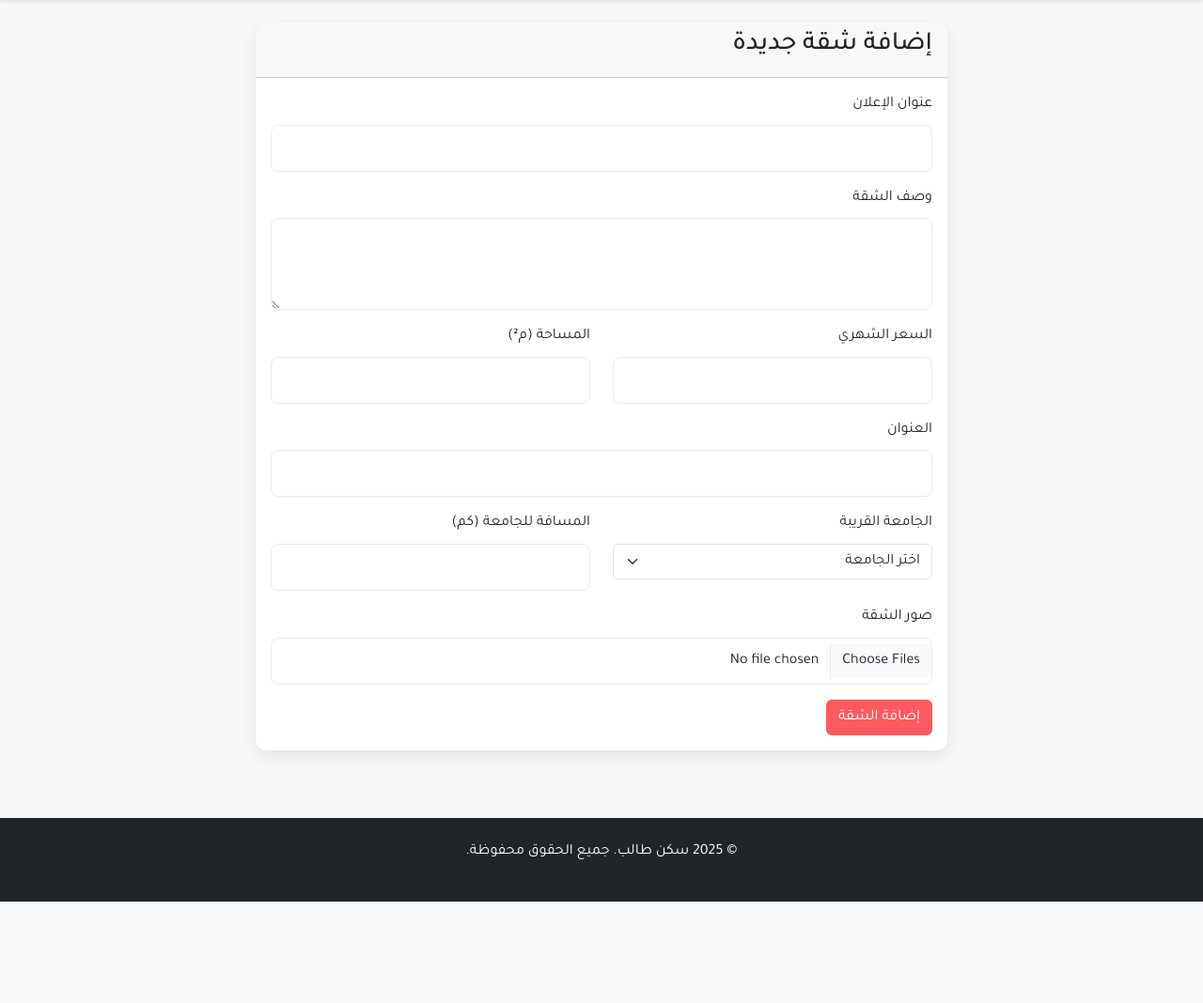
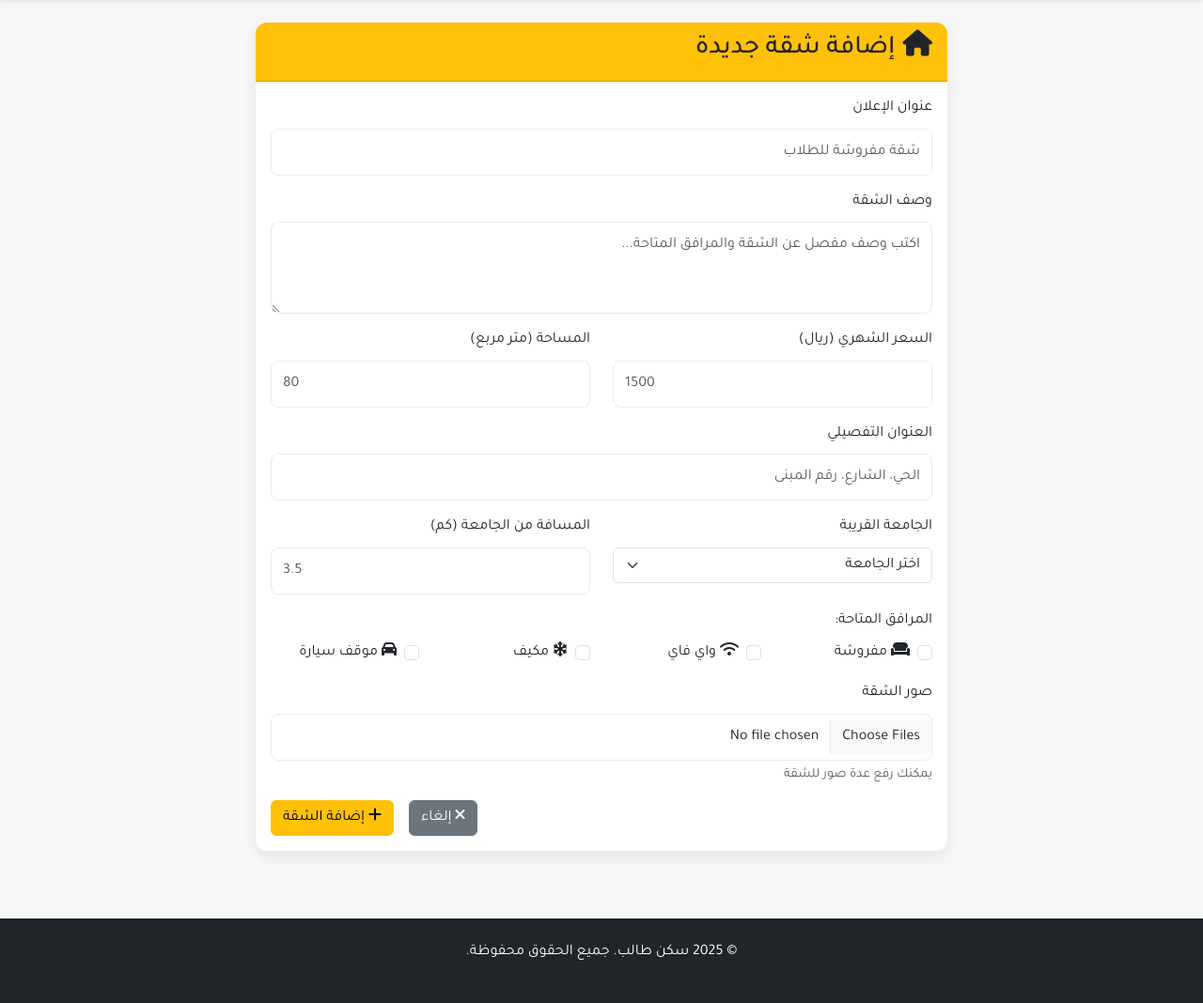
Before and after one commit to ibrahemmaher900/student-housing, a Django app: page /apartments/add/ in a window 1280 px wide. Shown: the part 78-1146 px from the top of the page at 94% size. Before the commit the page ends 1038 px from the top, so only its background shows below. Run offline with Django 4.2, Linux system fonts and the light colour scheme; the visitor is signed in with stand-in values (Sample User, id 1); data that the repository does not hold is empty.

```diff
--- a/templates/apartments/add_apartment_simple.html
+++ b/templates/apartments/add_apartment_simple.html
@@ -7,8 +7,8 @@
     <div class="row justify-content-center">
         <div class="col-md-8">
             <div class="card">
-                <div class="card-header">
-                    <h3>إضافة شقة جديدة</h3>
+                <div class="card-header bg-warning text-dark">
+                    <h3><i class="fas fa-home me-2"></i>إضافة شقة جديدة</h3>
                 </div>
                 <div class="card-body">
                     <form method="post" enctype="multipart/form-data">
@@ -16,28 +16,28 @@
 
                         <div class="mb-3">
                             <label class="form-label">عنوان الإعلان</label>
-                            <input type="text" name="title" class="form-control" required>
+                            <input type="text" name="title" class="form-control" placeholder="شقة مفروشة للطلاب" required>
                         </div>
 
                         <div class="mb-3">
                             <label class="form-label">وصف الشقة</label>
-                            <textarea name="description" class="form-control" rows="3"></textarea>
+                            <textarea name="description" class="form-control" rows="3" placeholder="اكتب وصف مفصل عن الشقة والمرافق المتاحة..."></textarea>
                         </div>
 
                         <div class="row">
                             <div class="col-md-6 mb-3">
-                                <label class="form-label">السعر الشهري</label>
-                                <input type="number" name="price" class="form-control" required>
+                                <label class="form-label">السعر الشهري (ريال)</label>
+                                <input type="number" name="price" class="form-control" placeholder="1500" required>
                             </div>
                             <div class="col-md-6 mb-3">
-                                <label class="form-label">المساحة (م²)</label>
-                                <input type="number" name="area" class="form-control" required>
+                                <label class="form-label">المساحة (متر مربع)</label>
+                                <input type="number" name="area" class="form-control" placeholder="80" required>
                             </div>
                         </div>
 
                         <div class="mb-3">
-                            <label class="form-label">العنوان</label>
-                            <input type="text" name="address" class="form-control" required>
+                            <label class="form-label">العنوان التفصيلي</label>
+                            <input type="text" name="address" class="form-control" placeholder="الحي، الشارع، رقم المبنى" required>
                         </div>
 
                         <div class="row">
@@ -51,17 +51,64 @@
                                 </select>
                             </div>
                             <div class="col-md-6 mb-3">
-                                <label class="form-label">المسافة للجامعة (كم)</label>
-                                <input type="number" name="distance_to_university" class="form-control" step="0.1" required>
+                                <label class="form-label">المسافة من الجامعة (كم)</label>
+                                <input type="number" name="distance_to_university" class="form-control" step="0.1" placeholder="3.5">
+                            </div>
+                        </div>
+
+                        <!-- المرافق المتاحة -->
+                        <div class="mb-3">
+                            <label class="form-label">المرافق المتاحة:</label>
+                            <div class="row">
+                                <div class="col-md-3">
+                                    <div class="form-check">
+                                        <input type="checkbox" name="furnished" class="form-check-input" id="furnished">
+                                        <label class="form-check-label" for="furnished">
+                                            <i class="fas fa-couch me-1"></i>مفروشة
+                                        </label>
+                                    </div>
+                                </div>
+                                <div class="col-md-3">
+                                    <div class="form-check">
+                                        <input type="checkbox" name="has_wifi" class="form-check-input" id="has_wifi">
+                                        <label class="form-check-label" for="has_wifi">
+                                            <i class="fas fa-wifi me-1"></i>واي فاي
+                                        </label>
+                                    </div>
+                                </div>
+                                <div class="col-md-3">
+                                    <div class="form-check">
+                                        <input type="checkbox" name="has_ac" class="form-check-input" id="has_ac">
+                                        <label class="form-check-label" for="has_ac">
+                                            <i class="fas fa-snowflake me-1"></i>مكيف
+                                        </label>
+                                    </div>
+                                </div>
+                                <div class="col-md-3">
+                                    <div class="form-check">
+                                        <input type="checkbox" name="has_parking" class="form-check-input" id="has_parking">
+                                        <label class="form-check-label" for="has_parking">
+                                            <i class="fas fa-car me-1"></i>موقف سيارة
+                                        </label>
+                                    </div>
+                                </div>
                             </div>
                         </div>
 
                         <div class="mb-3">
                             <label class="form-label">صور الشقة</label>
                             <input type="file" name="images" class="form-control" multiple accept="image/*" required>
+                            <div class="form-text">يمكنك رفع عدة صور للشقة</div>
                         </div>
 
-                        <button type="submit" class="btn btn-primary">إضافة الشقة</button>
+                        <div class="d-grid gap-2 d-md-flex justify-content-md-end">
+                            <a href="{% url 'my_apartments' %}" class="btn btn-secondary me-md-2">
+                                <i class="fas fa-times me-1"></i>إلغاء
+                            </a>
+                            <button type="submit" class="btn btn-warning">
+                                <i class="fas fa-plus me-1"></i>إضافة الشقة
+                            </button>
+                        </div>
                     </form>
                 </div>
             </div>
```
